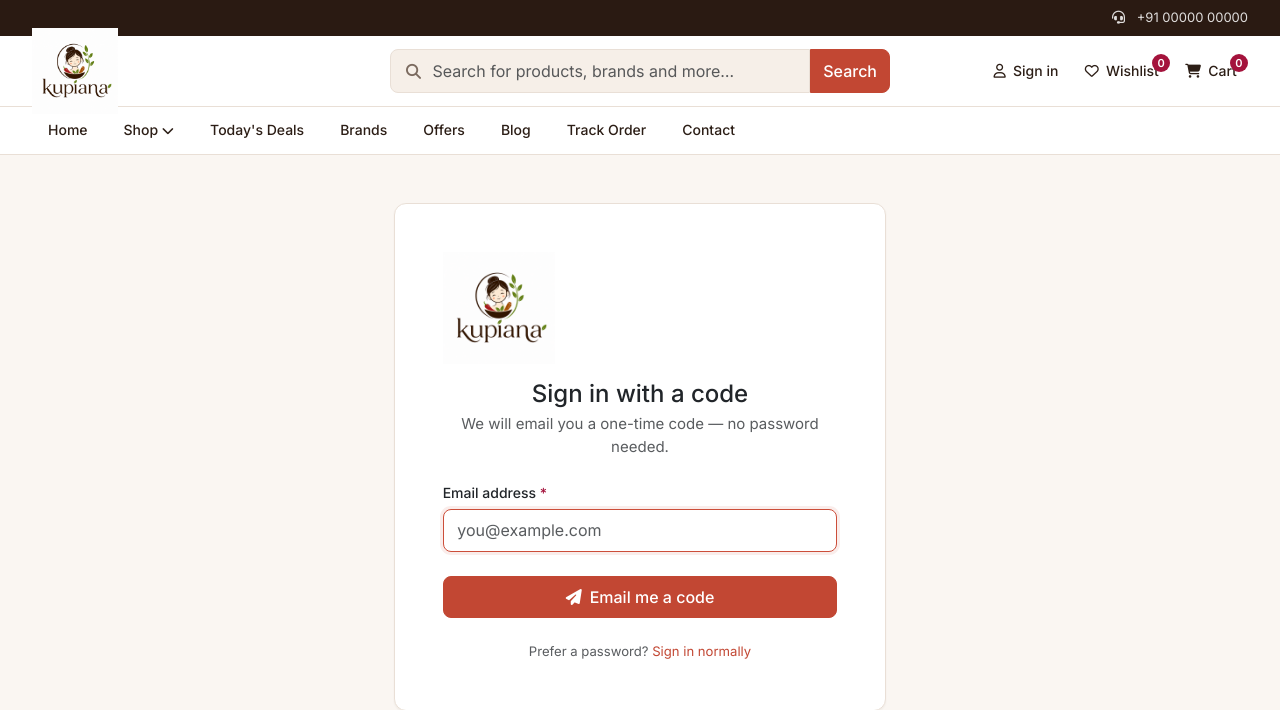
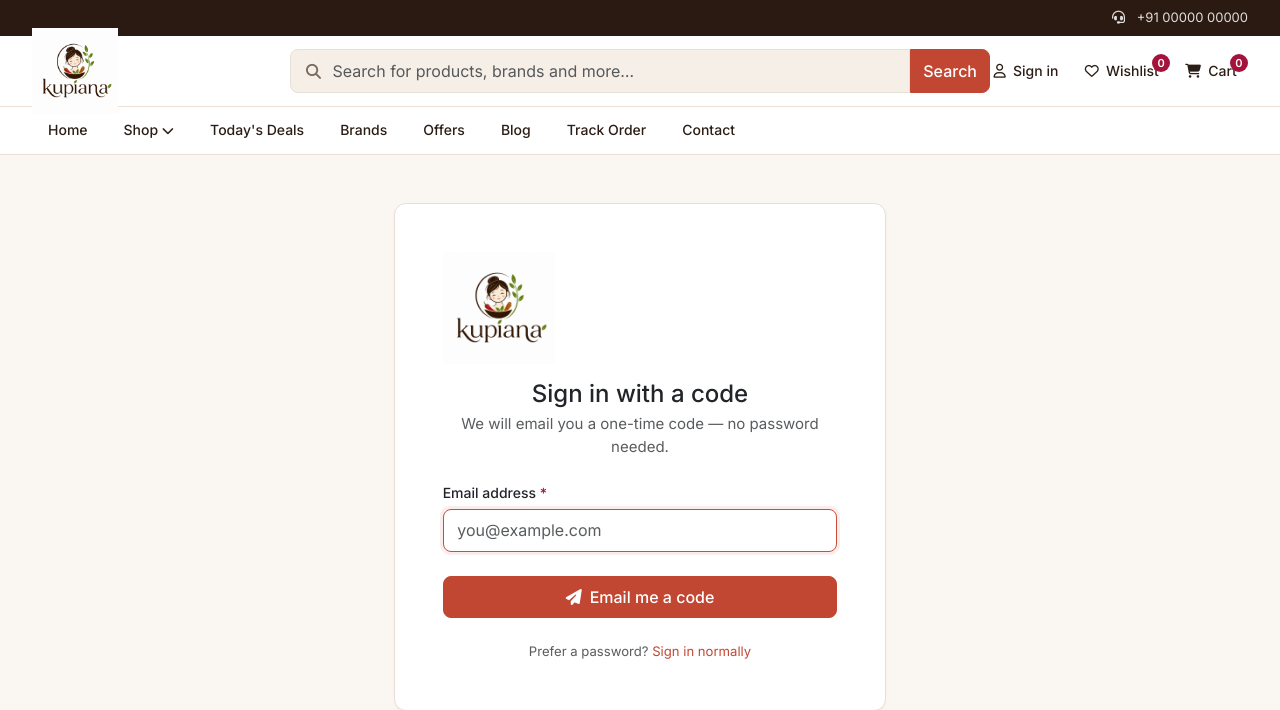
Before and after one commit to rajashekharnaidu/kupiana, a CodeIgniter app: page /index.php/auth/otp in a window 1280 px wide. Shown: the top 710 px of the page. Run offline with CodeIgniter, Linux system fonts and the light colour scheme; data that the repository does not hold is empty; some libraries are stand-ins or nearby versions.

Commit message:
Increase search bar width to 700px

```diff
--- a/application/views/partials/store_header.php
+++ b/application/views/partials/store_header.php
@@ -39,7 +39,7 @@ $mega_menu = isset($mega_menu) ? $mega_menu : array();
 				<img class="brand-logo brand-logo-store" src="<?php echo base_url(array_get($app, 'logo', 'public/assets/images/kupiana-logo-512.png')); ?>" alt="<?php echo html_escape($site_name); ?> logo">
 			</a>
 
-			<form class="header-search d-none d-md-block" action="<?php echo site_url('search'); ?>" method="get" role="search" style="width: 100%; max-width: 500px;">
+			<form class="header-search d-none d-md-block" action="<?php echo site_url('search'); ?>" method="get" role="search" style="width: 100%; max-width: 700px;">
 				<div class="search-wrap">
 					<i class="fa-solid fa-magnifying-glass"></i>
 					<input type="search" name="q" class="form-control" placeholder="Search for products, brands and more…"
```
